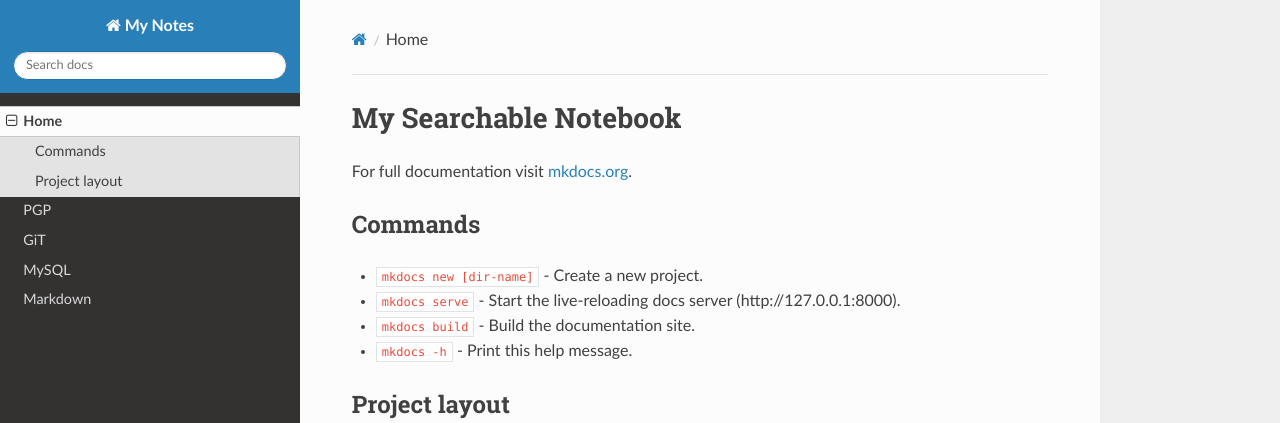
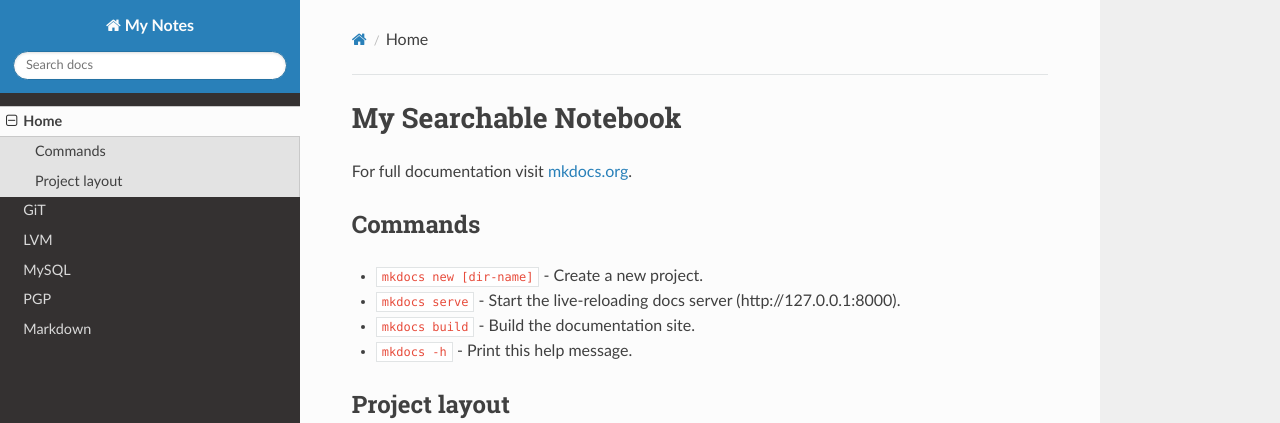
Before and after one commit to rldutch1/notes, an MkDocs documentation site: the page built from docs/index.md, in a window 1280 px wide. Shown: the top 423 px of the page. Built offline with MkDocs 1.6.1, drawn with Linux system fonts in a browser that asks for light colours; nearby versions of some CDN libraries.

Commit message:
Adding modified files (added LVM to the notes).

```diff
--- a/mkdocs.yml
+++ b/mkdocs.yml
@@ -1,8 +1,9 @@
 site_name: My Notes
 nav:
     - Home: index.md
+    - GiT: git.md
+    - LVM: lvm.md
+    - MySQL: mysql.md
     - PGP: pgp.md
-    - GiT: git.md
-    - MySQL: mysql.md
     - Markdown: markdown.md
 theme: readthedocs
```
Also changed, not shown: site/404.html, site/about/index.html, site/git/index.html, site/index.html, site/keira/index.html, site/markdown/index.html, site/mysql/index.html, site/pgp/index.html, site/search.html, site/search/search_index.json, site/sitemap.xml, 1 other file.
